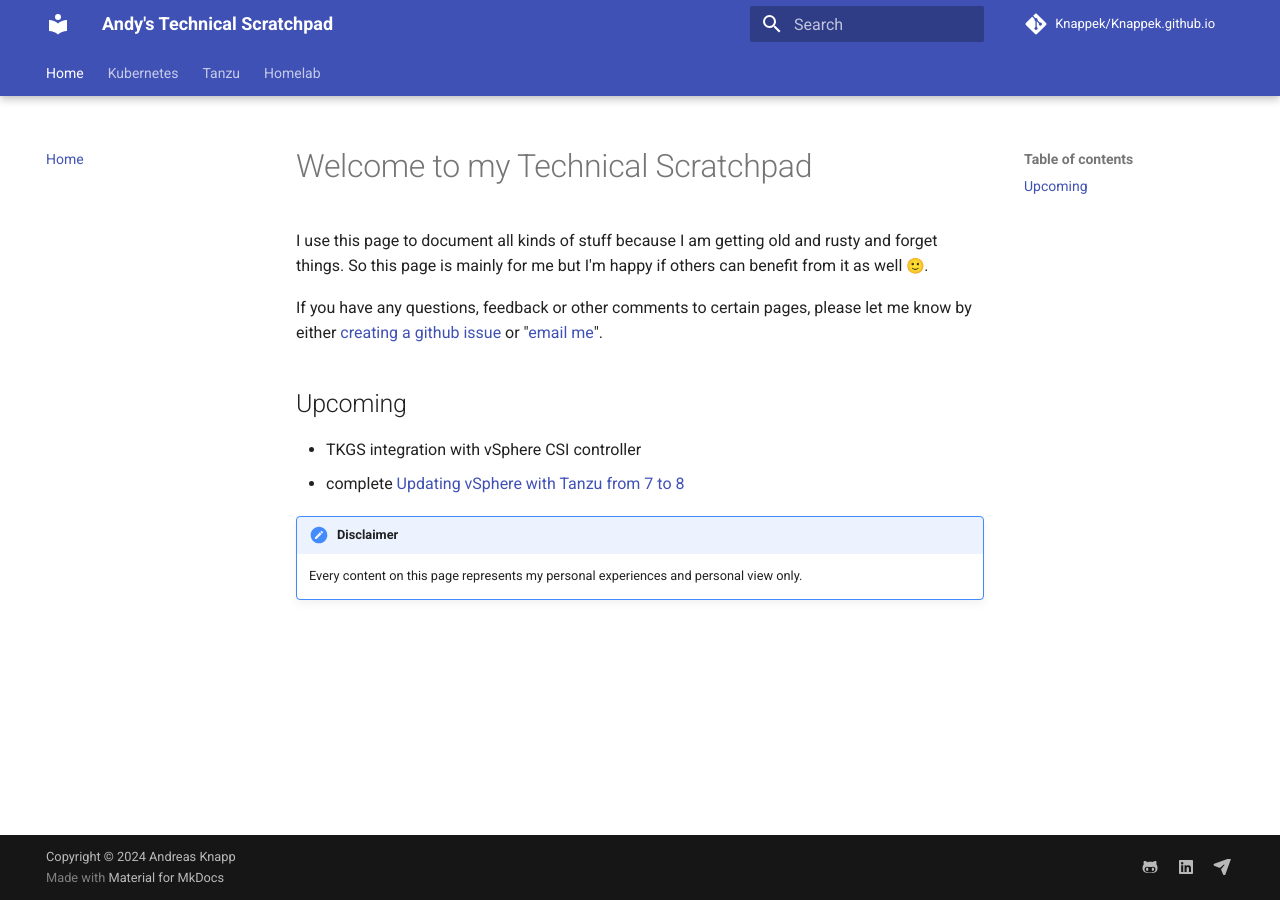
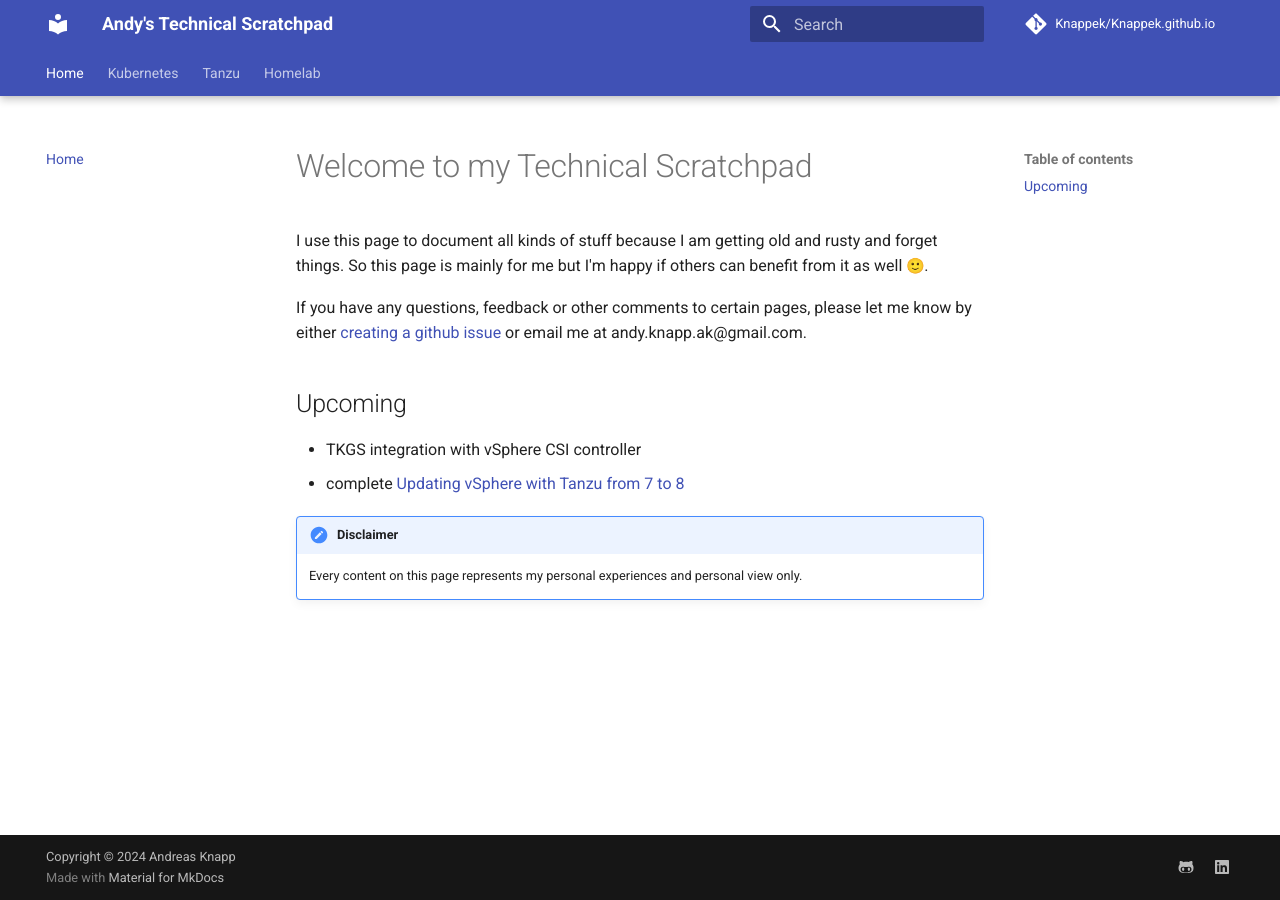
Before and after one commit to Knappek/Knappek.github.io, an MkDocs documentation site: the page built from docs/index.md, in a window 1280 px wide. Built offline with MkDocs 1.6.1 and Material for MkDocs 9.7.7, drawn with Linux system fonts in a browser that asks for light colours; emoji names are drawn with the system emoji font; comment, search, counter and statistics services are not loaded.

```diff
--- a/docs/index.md
+++ b/docs/index.md
@@ -3,7 +3,7 @@
 I use this page to document all kinds of stuff because I am getting old and rusty and forget things.
 So this page is mainly for me but I'm happy if others can benefit from it as well :slight_smile:.
 
-If you have any questions, feedback or other comments to certain pages, please let me know by either [creating a github issue](https://github.com/Knappek/Knappek.github.io/issues/new) or "[email me](mailto:andy.knapp.ak@gmail.com)".
+If you have any questions, feedback or other comments to certain pages, please let me know by either [creating a github issue](https://github.com/Knappek/Knappek.github.io/issues/new) or email me at andy.knapp.ak@gmail.com.
 
 ## Upcoming
 
--- a/mkdocs.yml
+++ b/mkdocs.yml
@@ -40,8 +40,6 @@ extra:
       link: https://github.com/Knappek
     - icon: fontawesome/brands/linkedin
       link: https://linkedin.com/in/andy-knapp-6a72b6108
-    - icon: fontawesome/solid/paper-plane
-      link: mailto:andy.knapp.ak@gmail.com
 
 plugins:
   - glightbox # makes images clickable: https://github.com/blueswen/mkdocs-glightbox
```
